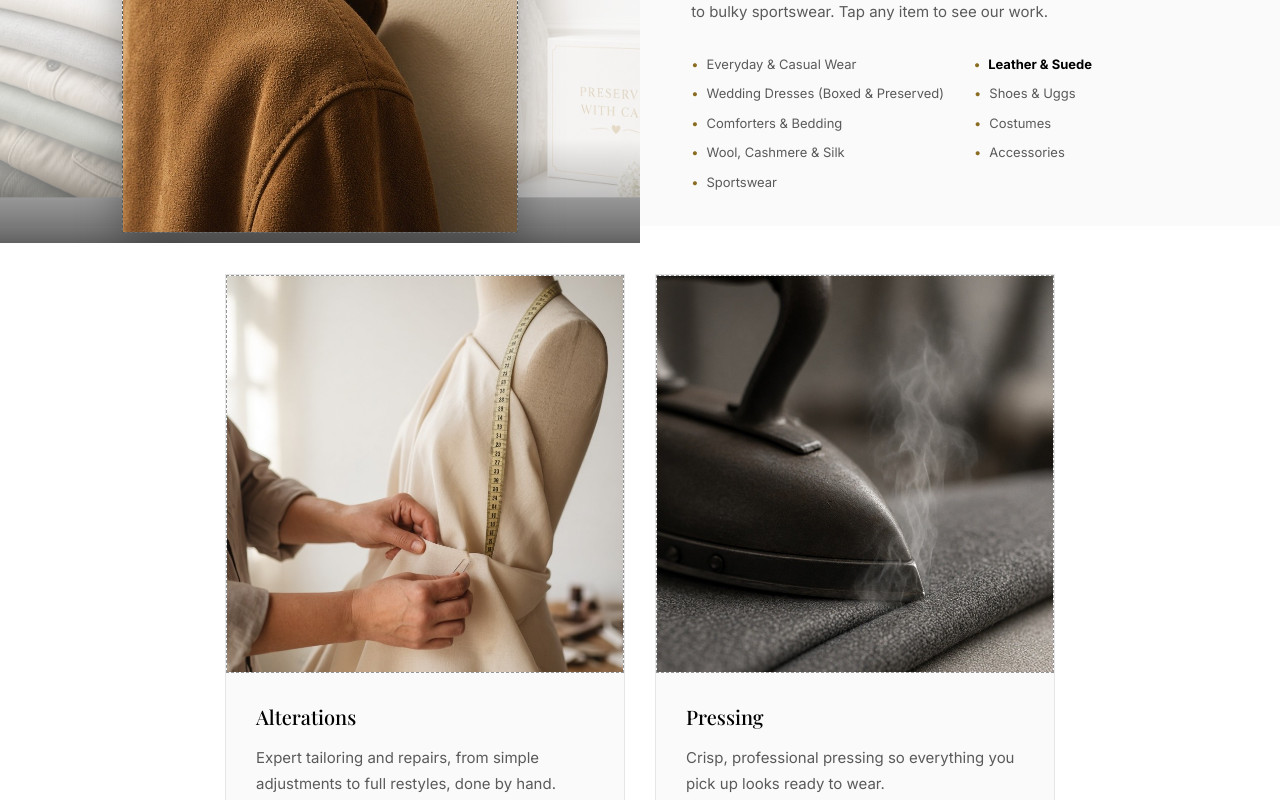
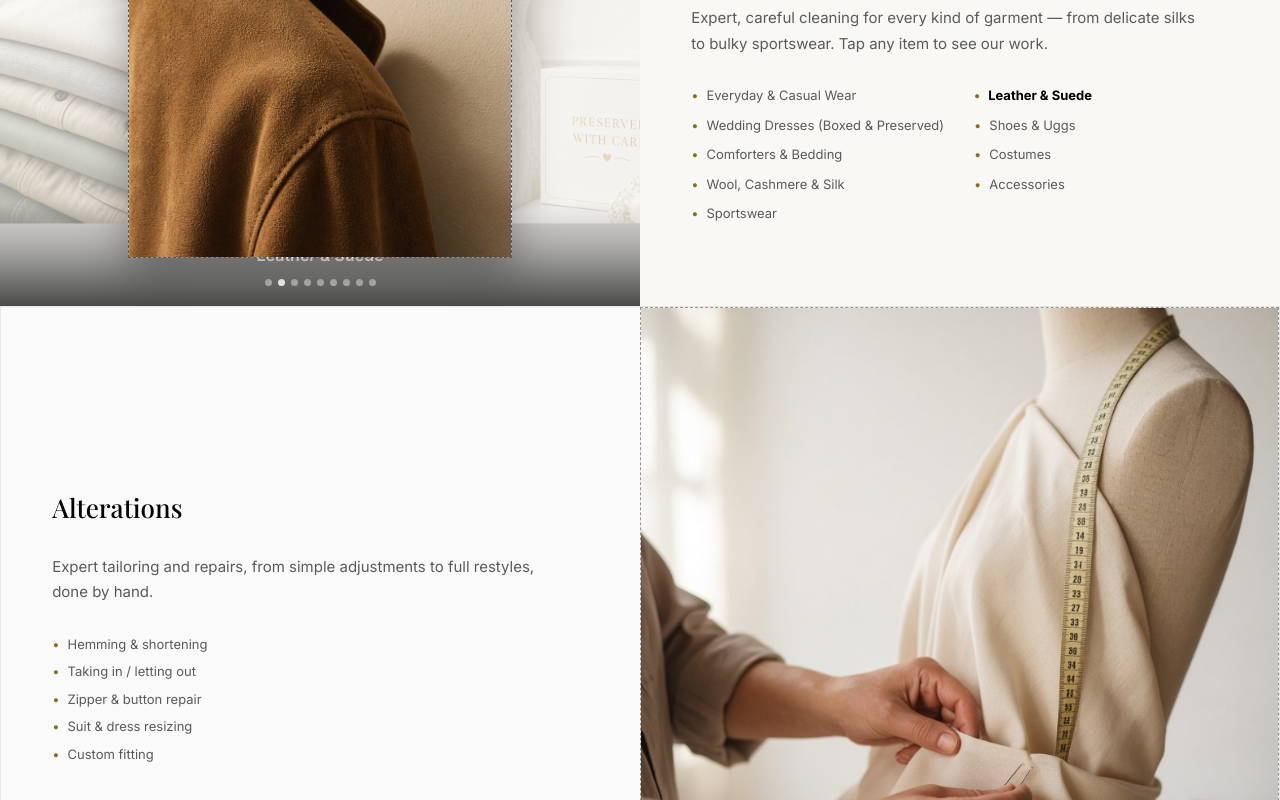
Before and after one commit to notEmmi/kandb, a React (Vite) app: page / in a window 1280 px wide. Shown: the part 1260-2060 px from the top of the page. Built offline with nearby package versions, Linux system fonts and the light colour scheme; a web font is replaced by a local one.

Commit message:
change layout fo pressing and alterations to match that of dry cleaning

```diff
--- a/src/components/ServicesSection.css
+++ b/src/components/ServicesSection.css
@@ -1,24 +1,28 @@
 .services {
   flex-direction: column;
   align-items: center;
-  gap: var(--space-10);
   width: 100%;
 }
 
 .services-header {
   text-align: center;
-  margin: 0 auto;
+  margin: 0 auto var(--space-10);
 }
+
+.services-note {
+  margin-top: var(--space-10);
+}
+
 
 /* ----- Dry Cleaning flagship ----- */
 
 .drycleaning {
   width: 100%;
   margin: 0 auto;
-  background: color-mix(in srgb, var(--background) 85%, var(--muted) 15%);
+  background: color-mix(in srgb, var(--background) 95%, var(--accent) 5%);
   display: grid;
   grid-template-columns: repeat(auto-fit, minmax(min(420px, 100%), 1fr));
-  height: clamp(400px, 50vh, 600px);
+  height: clamp(420px, 60vh, 760px);
 }
 
 @media (min-width: 840px) {
@@ -28,16 +32,17 @@
 }
 
 .drycleaning-media {
-  height: 100%;
   position: relative;
   overflow: hidden;
+  width: 100%;
 }
 
 .drycleaning-slide {
+  overflow: hidden;
   position: absolute;
   inset: 0;
   margin: auto;
-  height: 95%;
+  height: 80%;
   object-fit: cover;
   box-shadow: 0 12px 32px rgba(0, 0, 0, 0.28);
   transition: transform 0.6s cubic-bezier(0.22, 1, 0.36, 1), opacity 0.6s ease;
@@ -46,14 +51,14 @@
 .drycleaning-slide.is-active {
   box-shadow: 0 16px 40px rgba(0, 0, 0, 0.35);
   border: 1px dashed color-mix(in srgb, var(--primary) 60%, var(--muted) 40%);
-
+  overflow: hidden;
 }
 
 .drycleaning-overlay {
   position: absolute;
   inset: auto 0 0 0;
   padding: 44px var(--space-6) var(--space-4);
-  background: linear-gradient(to top, rgba(0, 0, 0, 0.62), rgba(0, 0, 0, 0));
+  background: linear-gradient(to top, rgba(0, 0, 0, 0.7), rgba(0, 0, 0, 0));
   display: flex;
   flex-direction: column;
   align-items: center;
@@ -147,23 +152,39 @@
 
 .services-grid {
   display: flex;
-  flex-wrap: wrap;
-  justify-content: center;
-  gap: var(--space-6);
+  flex-direction: column;
   width: 100%;
   margin: 0 auto;
 }
 
 .service-card {
+  width: 100%;
+  margin: 0 auto;
   border: 1px solid color-mix(in srgb, var(--muted) 80%, var(--background) 20%);
   background: color-mix(in srgb, var(--background) 85%, var(--muted) 15%);
-  max-width: 400px;
+  display: grid;
+  grid-template-columns: repeat(auto-fit, minmax(min(420px, 100%), 1fr));
+  min-height: clamp(360px, 50vh, 560px);
+}
+
+@media (min-width: 840px) {
+  .service-card {
+    grid-template-columns: 1fr 1fr;
+  }
+
+  .service-card.is-reversed .service-card-media {
+    order: 2;
+  }
+
+  .service-card.is-reversed .service-card-body {
+    order: 1;
+  }
 }
 
 .service-card-media {
+  position: relative;
+  overflow: hidden;
   width: 100%;
-  aspect-ratio: 1 / 1;
-  overflow: hidden;
   border: 1px dashed color-mix(in srgb, var(--muted) 80%, var(--primary) 40%);
 }
 
@@ -175,18 +196,22 @@
 }
 
 .service-card-body {
-  padding: var(--space-6) var(--space-6) var(--space-8);
+  padding: clamp(32px, 4vw, 56px);
+  display: flex;
+  flex-direction: column;
+  justify-content: center;
 }
 
 .service-card-name {
   font-family: var(--font-serif);
-  font-size: 20px;
+  font-size: 26px;
   color: var(--primary);
-  margin-bottom: 12px;
+  margin-bottom: 14px;
 }
 
 .service-card-description {
-  margin-bottom: var(--space-4);
+  margin-bottom: var(--space-6);
+  max-width: 520px;
 }
 
 .service-card-items {
@@ -242,13 +267,18 @@
   }
 
   .service-card {
-    width: 100%;
-    max-width: 460px;
+    grid-template-columns: 1fr;
+    min-height: auto;
+  }
+
+  .service-card-media {
+    height: clamp(240px, 60vw, 380px);
   }
 }
 
 @media (max-width: 480px) {
   .drycleaning-slide {
+    width: 86%;
     height: 90%;
   }
 
--- a/src/components/ServicesSection.jsx
+++ b/src/components/ServicesSection.jsx
@@ -114,8 +114,8 @@ export default function ServicesSection({ images = {} }) {
       </div>
 
       <div className="services-grid">
-        {otherServices.map((service) => (
-          <div className="service-card" key={service.name}>
+        {otherServices.map((service, index) => (
+          <div className={`service-card ${index % 2 === 0 ? 'is-reversed' : ''}`} key={service.name}>
             <div className="service-card-media">
               <img src={images[service.imageKey]} alt={service.name} />
             </div>
```
